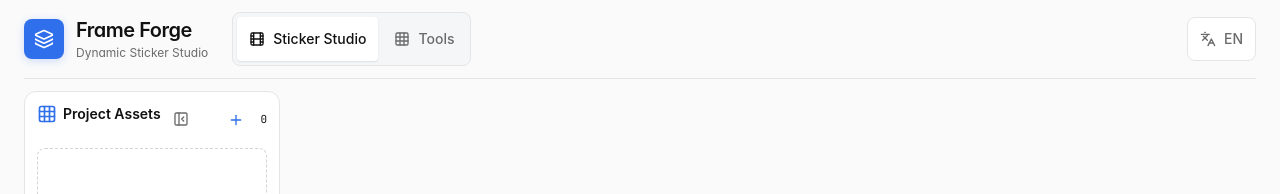
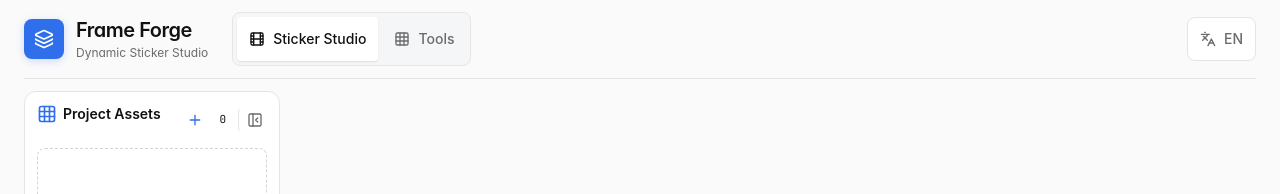
Before and after one commit to Algovate/frame-forge, a React (Vite) app: page / in a window 1280 px wide. Shown: the top 194 px of the page. Built offline with nearby package versions, Linux system fonts and the light colour scheme.

Commit message:
fix(ui): prevent Project Assets title from wrapping and reposition collapse button

```diff
--- a/src/components/sidebar/AssetLibraryPanel.tsx
+++ b/src/components/sidebar/AssetLibraryPanel.tsx
@@ -81,16 +81,9 @@ export function AssetLibraryPanel({
   return (
     <div className="glass-panel rounded-card p-3">
       <div className="flex items-start justify-between gap-3 mb-3">
-        <div className="flex items-center gap-2">
-          <h2 className={`${HEADING} mb-0 flex items-center gap-1.5`}>
-            <Grid3X3 className="w-5 h-5 text-primary" aria-hidden="true" /> {title ?? t('nav.assets', 'Project Assets')}
-          </h2>
-          {onClose && (
-            <button onClick={onClose} className="p-1 rounded-sm text-muted hover:bg-surface-hover hover:text-foreground" title={t('common.collapse', 'Collapse')}>
-              <PanelLeftClose className="w-4 h-4" />
-            </button>
-          )}
-        </div>
+        <h2 className={`${HEADING} mb-0 flex items-center gap-1.5 whitespace-nowrap shrink-0`}>
+          <Grid3X3 className="w-5 h-5 text-primary shrink-0" aria-hidden="true" /> {title ?? t('nav.assets', 'Project Assets')}
+        </h2>
         <div className="text-right leading-tight flex flex-col items-end">
           <div className="flex items-center gap-2">
             {onAddImage && (
@@ -114,7 +107,13 @@ export function AssetLibraryPanel({
                 className="text-muted hover:text-red-500 transition-colors p-0.5 rounded-sm"
                 title={t('assets.clear_all', 'Clear All')}
               >
-                <Trash2 className="w-3.5 h-3.5" />
+                <Trash2 className="w-4 h-4" aria-hidden="true" />
+                <span className="sr-only">{t('assets.clear_all', 'Clear All')}</span>
+              </button>
+            )}
+            {onClose && (
+              <button onClick={onClose} className="p-1 rounded-sm text-muted hover:bg-surface-hover hover:text-foreground ml-1 border-l border-hairline pl-2" title={t('common.collapse', 'Collapse')}>
+                <PanelLeftClose className="w-4 h-4" />
               </button>
             )}
           </div>
```
